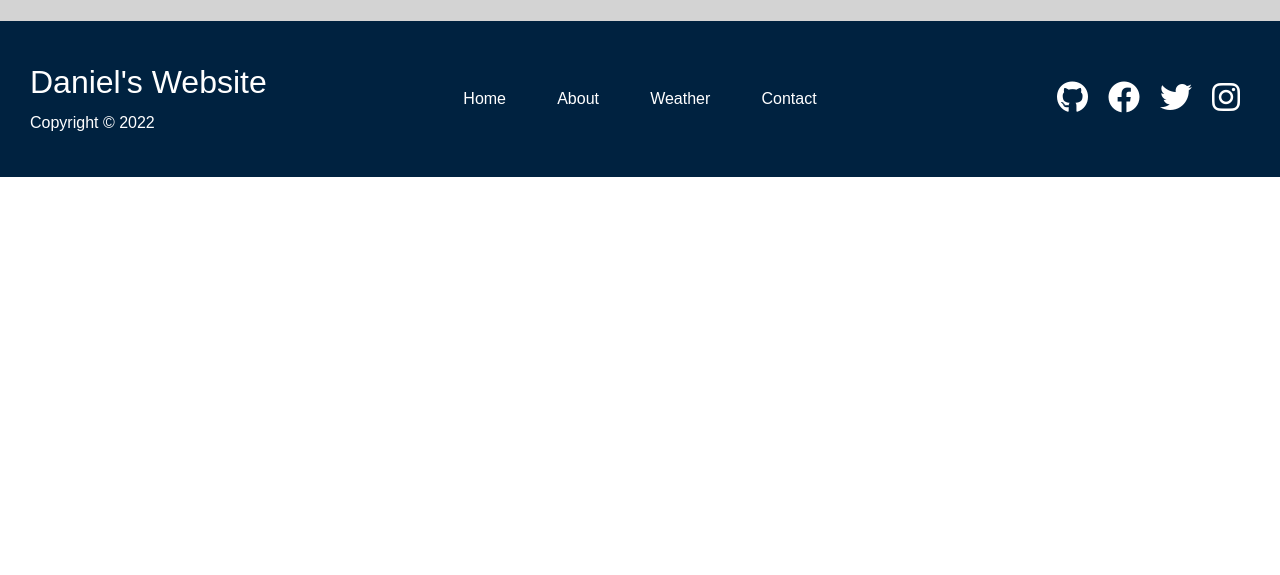
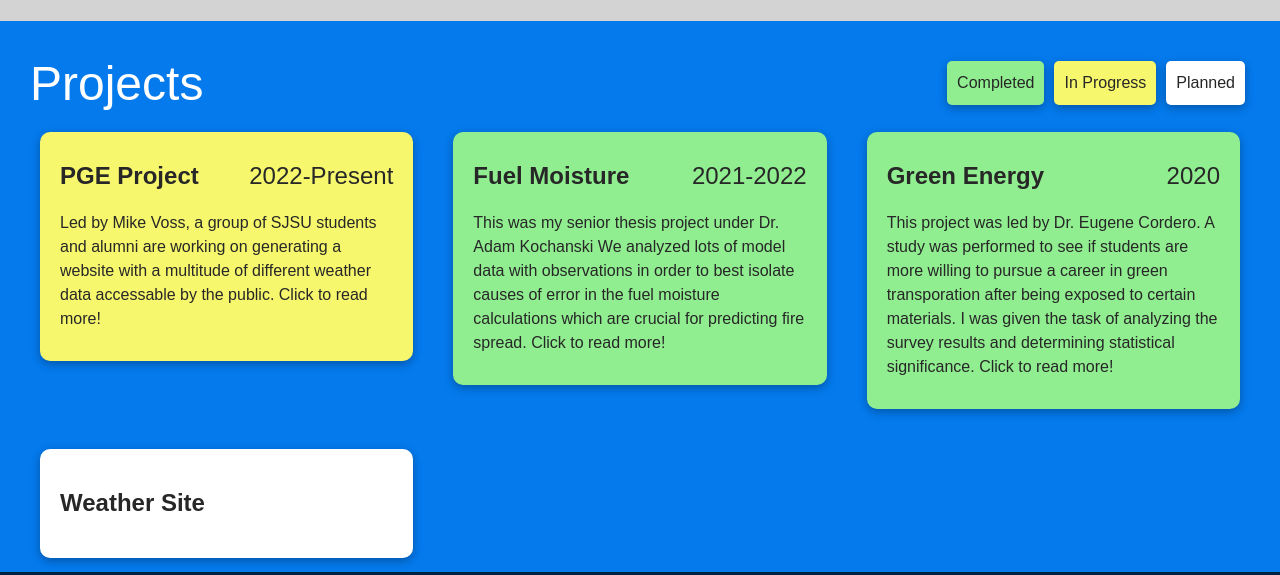
Before and after one commit to Daniel51003/portfolio, a plain HTML site: page index.html in a window 1280 px wide. Shown: the part 473-1048 px from the top of the page. Before the commit the page ends 800 px from the top, so only its background shows below. Drawn offline with Linux system fonts and the light colour scheme.

Commit message:
Project Addition

```diff
--- a/css/style.css
+++ b/css/style.css
@@ -7,8 +7,9 @@
     --light-color: lightgray;
     --success-color: #5cb85c;
     --error-color: #d9534f;
+    --completed-color: lightgreen;
+    --in-Progress-color: rgb(247, 247, 109);
 }
-
 
 * {
     box-sizing: border-box;
@@ -113,8 +114,23 @@ h1,h2,h3{
 }
 .profile .card{
     width: 100%;
+}
+/* Projects */
+.projects ul{
+    display: flex;
+}
+.projects .grid{
+    overflow:visible ;
+}
+.projects .flex{
+    justify-content: space-between;
+}
+
+.projects .grid a{
+    height: 100%;
 
 }
+
 /* .profile::before,.profile::after{
     content:'';
     position: absolute;
--- a/css/utilities.css
+++ b/css/utilities.css
@@ -12,6 +12,11 @@
     box-shadow: 0 3px 10px rgba(0,0,0,0.3);
     padding: 20px;
     margin: 10px;
+}
+.card-sm{
+    padding: 10px;
+    margin: 5px;
+    border-radius: 5px;
 }
 .btn{
     display: inline-block;
@@ -90,7 +95,9 @@
     font-size: 4rem;
 }
 
-
+.bold{
+    font-weight: bold;
+}
 
 .text-center{
     text-align: center;
@@ -130,6 +137,14 @@
 }
 .grid-3{
     grid-template-columns: repeat(3,1fr);
+}
+
+/* Color Keys */
+.completed{
+    background-color: var(--completed-color);
+}
+.in-Progress{
+    background-color: var(--in-Progress-color);
 }
 /* Margin */
 .my-1{
--- a/index.html
+++ b/index.html
@@ -61,6 +61,74 @@
         </div>
       </div>
     </section>
+
+    <!-- Projects -->
+
+    <section class="projects py-2 bg-primary">
+      <div class="container flex">
+        <h2 class="lg">Projects</h2>
+        <ul>
+          <li><div class="card card-sm completed">Completed</div></li>
+          <li>
+            <div class="card card-sm in-Progress">In Progress</div>
+          </li>
+          <li><div id="planned-id" class="card card-sm">Planned</div></li>
+        </ul>
+      </div>
+
+      <div class="container grid grid-3">
+        <a id="first" href="#"
+          ><div class="projects-container">
+            <div class="card in-Progress">
+              <div class="flex">
+                <h2 class="bold">PGE Project</h2>
+                <h2>2022-Present</h2>
+              </div>
+              <p>
+                Led by Mike Voss, a group of SJSU students and alumni are
+                working on generating a website with a multitude of different
+                weather data accessable by the public. Click to read more!
+              </p>
+            </div>
+          </div>
+        </a>
+        <a href="#"
+          ><div class="card completed">
+            <div class="flex">
+              <h2 class="bold">Fuel Moisture</h2>
+              <h2>2021-2022</h2>
+            </div>
+            <p>
+              This was my senior thesis project under Dr. Adam Kochanski We
+              analyzed lots of model data with observations in order to best
+              isolate causes of error in the fuel moisture calculations which
+              are crucial for predicting fire spread. Click to read more!
+            </p>
+          </div></a
+        >
+
+        <a href="#"
+          ><div class="card completed">
+            <div class="flex">
+              <h2 class="bold">Green Energy</h2>
+              <h2>2020</h2>
+            </div>
+            <p>
+              This project was led by Dr. Eugene Cordero. A study was performed
+              to see if students are more willing to pursue a career in green
+              transporation after being exposed to certain materials. I was
+              given the task of analyzing the survey results and determining
+              statistical significance. Click to read more!
+            </p>
+          </div>
+        </a>
+        <a href="#"
+          ><div class="card planned flex">
+            <h2 class="bold">Weather Site</h2>
+          </div></a
+        >
+      </div>
+    </section>
     <!-- Footer -->
     <footer class="footer bg-dark py-3">
       <div class="container grid grid-3">
```
